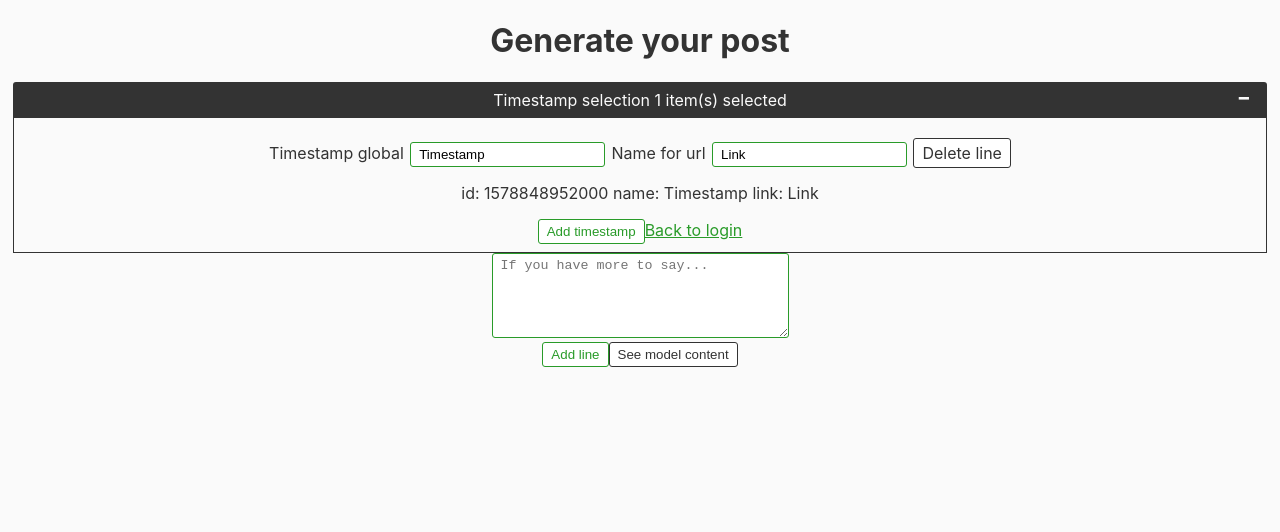
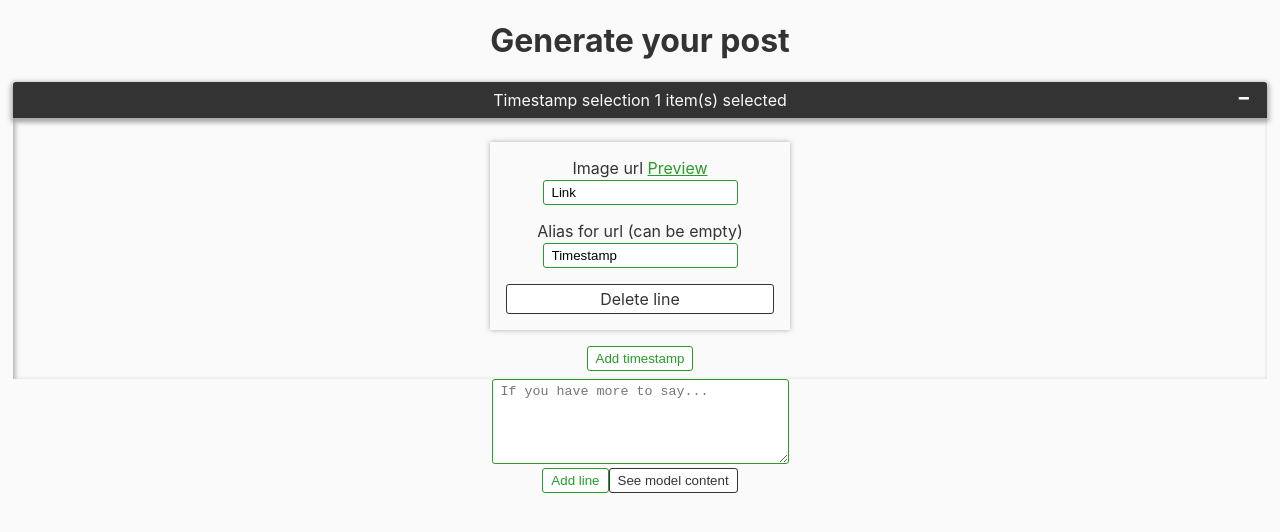
Before and after one commit to Vico-P/mm-generator, a React (Create React App) app: page /create-post in a window 1280 px wide. Both pictures are taken after a click on the button "Add timestamp". Shown: the top 532 px of the page. Built offline with nearby package versions, Linux system fonts and the light colour scheme.

Commit message:
improve shadow + adding preview for timestamp

```diff
--- a/src/Modules/MiscModule/FoldableBlock.css
+++ b/src/Modules/MiscModule/FoldableBlock.css
@@ -28,11 +28,12 @@
     cursor: pointer;
     border-radius: 3px 3px 0px 0px;
     user-select: none;
+    box-shadow: var(--navbar-shadow);
 }
 
 .f-block-body {
     padding: 0.5rem;
-    border: 1px solid var(--main-dark);
+    box-shadow: var(--inner-light-shadow);
     border-top: none;
 }
 
--- a/src/Modules/PostGeneratorModule/PostGenerator.css
+++ b/src/Modules/PostGeneratorModule/PostGenerator.css
@@ -1,7 +1,31 @@
+.timestamp-container {
+    display: flex;
+    flex-wrap: wrap;
+    justify-content: space-evenly;
+}
+
 .timestamp-input-block{
     margin: 1rem;
+    box-shadow: var(--block-shadow);
+    flex: 1;
+    max-width: 300px;
+}
+
+.timestamp-input-block .btn{
+    margin: 1rem;
+}
+
+.timestamp-input-block p {
+    margin-bottom: 2px;
 }
 
 .timestamp-input-block input {
     margin: 0 0.5vw;
 }
+
+@media (max-width: 575.98px) {
+    .timestamp-input-block{
+        margin: 1rem 0;
+        min-width: 90vw;
+    }
+}
--- a/src/Modules/PostGeneratorModule/PostTimestamp.js
+++ b/src/Modules/PostGeneratorModule/PostTimestamp.js
@@ -22,7 +22,21 @@ function PostGenerator() {
     timestampList.forEach((timestamp, index) => {
       timeStampsElements.push(
         <div className="timestamp-input-block" key={index}>
-          <span>Timestamp global</span>
+          <p>Image url <a target="_blank" href={timestamp.link}>Preview</a></p>
+          <input
+            type="text" className="form-control"
+            defaultValue={timestamp.link}
+            onChange={
+              (event) => {
+                handleChange({
+                  newValue: event.target.value,
+                  index,
+                  elemToModify: "link"
+                })
+              }
+            }
+          />
+          <p>Alias for url (can be empty)</p>
           <input
             type="text" className="form-control"
             defaultValue={timestamp.name || timestamp.title}
@@ -36,42 +50,15 @@ function PostGenerator() {
               }
             }
           />
-          <span>Name for url</span>
-          <input
-            type="text" className="form-control"
-            defaultValue={timestamp.link}
-            onChange={
-              (event) => {
-                handleChange({
-                  newValue: event.target.value,
-                  index,
-                  elemToModify: "link"
-                })
-              }
-            }
-          />
-          <span
+          <div
             className="btn btn-secondary"
             onClick={() => dispatchDelete(timestamp.id)}
-          >Delete line</span>
+          >Delete line</div>
         </div>
       );
     });
 
     return timeStampsElements;
-  }
-
-  function displayStore() {
-    const test = [];
-    timestampList.forEach((timestamp, index) => {
-      test.push(
-        <div className="timestamp-input-block" key={`display-${index}`}>
-          <span>{`id: ${timestamp.id} name: ${timestamp.title || timestamp.name} link: ${timestamp.link}`}</span>
-        </div>
-      );
-    });
-
-    return test;
   }
 
   function addNewItem() {
@@ -81,13 +68,15 @@ function PostGenerator() {
 
   return (
     <div>
-      {generateTimeStamp()}
-      {displayStore()}
+      <div className="timestamp-container">
+        {generateTimeStamp()}
+      </div>
       <button
         className="btn btn-primary"
         onClick={() => addNewItem()}
-      >Add timestamp</button>
-      <Link to="/">Back to login</Link>
+      >
+        Add timestamp
+      </button>
     </div>
   );
 }
--- a/src/index.css
+++ b/src/index.css
@@ -6,11 +6,14 @@
     --light-highlight: white;
     --dark-highlight: black;
     --shadow-color: rgba(0, 0, 0, 0.75);
+    --light-shadow-color: #aAa;
 
     /* shadows */
     --btn-shadow: 2px 1px 5px 0px var(--shadow-color);
+    --block-shadow: 0px 0px 5px 0px var(--light-shadow-color);
     --inner-shadow: inset 2px 2px 5px 0px var(--shadow-color);
-    --navbar-shadow: 0px 2px 5px 2px var(--shadow-color);
+    --navbar-shadow: 0px 2px 5px 2px var(--light-shadow-color);
+    --inner-light-shadow: inset 2px 2px 5px 0px var(--light-shadow-color);
 
     /* transitions and animations  */
     /* transition timing*/
```
